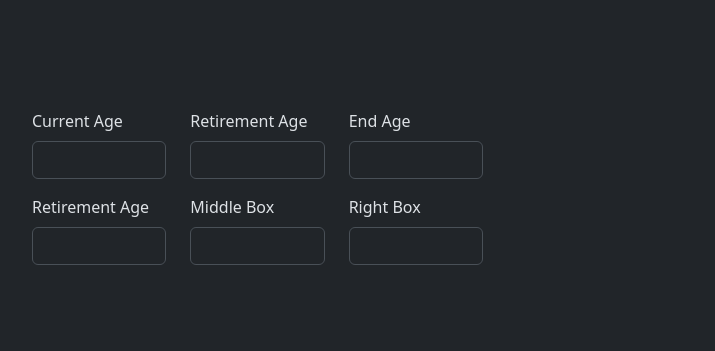
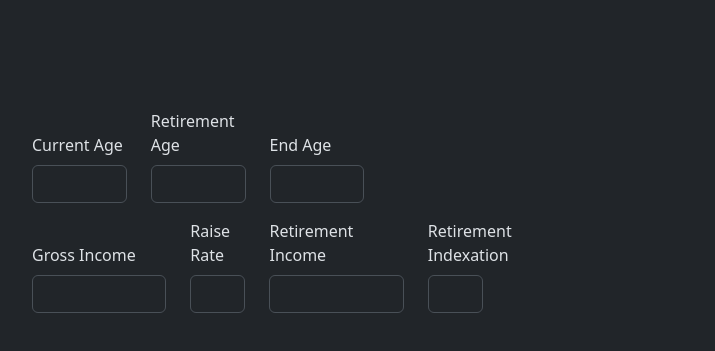
Before and after one commit to tboswe/retired, a plain HTML site: page index.html in a window 1280 px wide. Shown: the part 131-482 px from the top of the page, without its empty margins (50-765 px from the left). Drawn offline with nearby package versions, Linux system fonts and the light colour scheme.

Commit message:
bit more fields in index, added a sample function in main js to start working with

```diff
--- a/index.html
+++ b/index.html
@@ -19,34 +19,37 @@
             <form id="retirement-form">
                 <!-- Row for Age -->
                 <div class="row align-items-end mb-3">
-                  <div class="col-md-4">
+                  <div class="col-md-3">
                     <label for="current-age" class="form-label">Current Age</label>
                     <input type="number" class="form-control" id="current-age" required>
                   </div>
-                  <div class="col-md-4">
-                    <label for="middle-box-1" class="form-label">Retirement Age</label>
-                    <input type="text" class="form-control" id="middle-box-1">
+                  <div class="col-md-3">
+                    <label for="retirement-age" class="form-label">Retirement Age</label>
+                    <input type="text" class="form-control" id="retirement-age">
                   </div>
-                  <div class="col-md-4">
-                    <label for="right-box-1" class="form-label">End Age</label>
-                    <input type="text" class="form-control" id="right-box-1">
+                  <div class="col-md-3">
+                    <label for="end-age" class="form-label">End Age</label>
+                    <input type="text" class="form-control" id="end-age">
                   </div>
                 </div>
 
-                <!-- Row for Retirement Age -->
+                <!-- Row for income -->
                 <div class="row align-items-end mb-3">
                   <div class="col-md-4">
-                    <label for="retirement-age" class="form-label">Retirement Age</label>
-                    <input type="number" class="form-control" id="retirement-age" required>
+                    <label for="gross-income" class="form-label">Gross Income</label>
+                    <input type="number" class="form-control" id="gross-income" required>
+                  </div>
+                  <div class="col-md-2">
+                    <label for="raise-rate" class="form-label">Raise Rate</label>
+                    <input type="number" class="form-control" id="raise-rate" required>
                   </div>
                   <div class="col-md-4">
-                    <label for="middle-box-2" class="form-label">Middle Box</label>
-                    <input type="text" class="form-control" id="middle-box-2">
+                    <label for="retirement-income" class="form-label">Retirement Income</label>
+                    <input type="number" class="form-control" id="retirement-income">
                   </div>
-                  <div class="col-md-4">
-                    <label for="right-box-2" class="form-label">Right Box</label>
-                    <input type="text" class="form-control" id="right-box-2">
-                  </div>
+                  <div class="col-md-2">
+                    <label for="retirement-indexation" class="form-label">Retirement Indexation</label>
+                    <input type="number" class="form-control" id="retirement-indexation">
                 </div>
               </form>
   <!-- Bootstrap 5 JS Bundle (includes Popper) -->
```
Also changed, not shown: js/main.js (+43 -0 lines).
